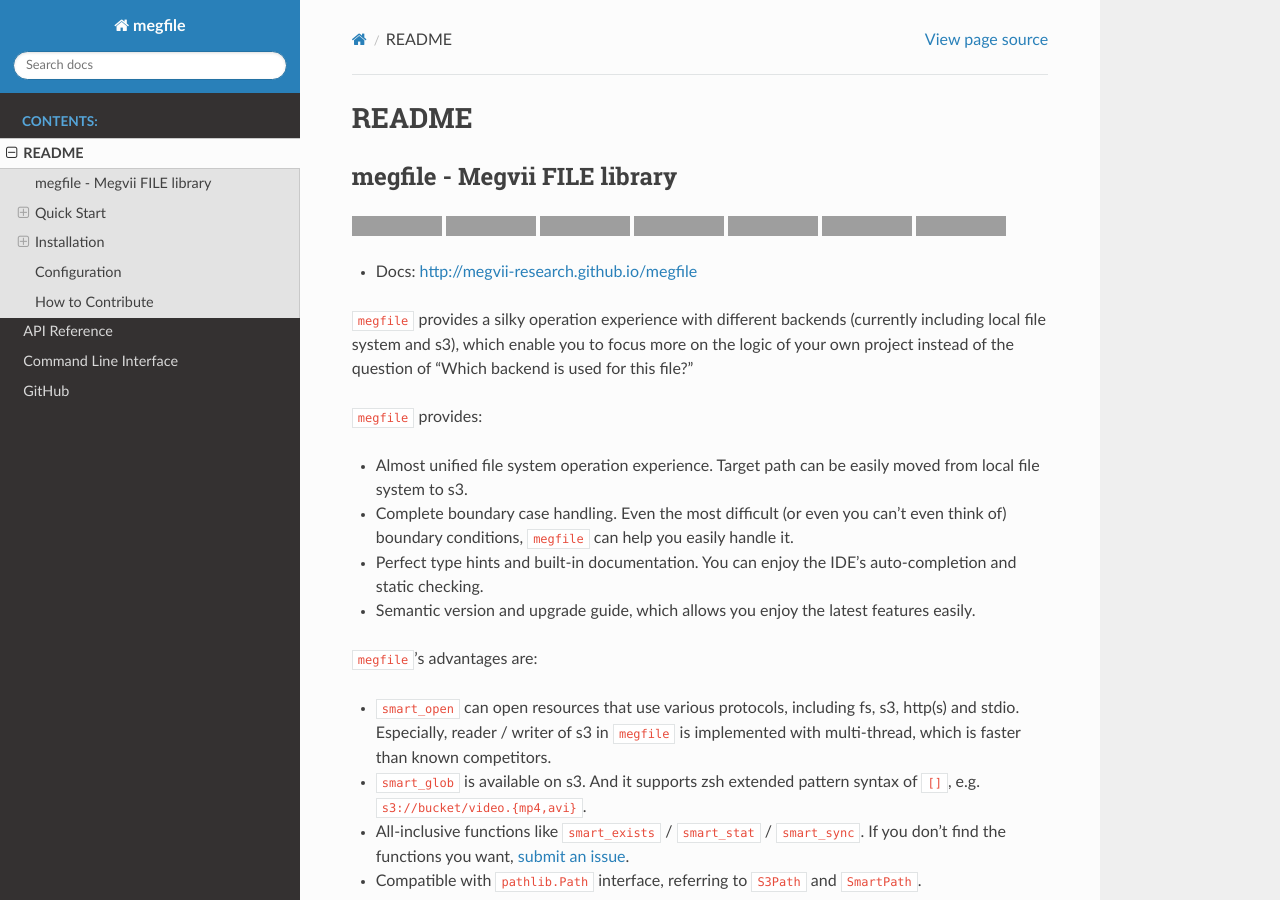
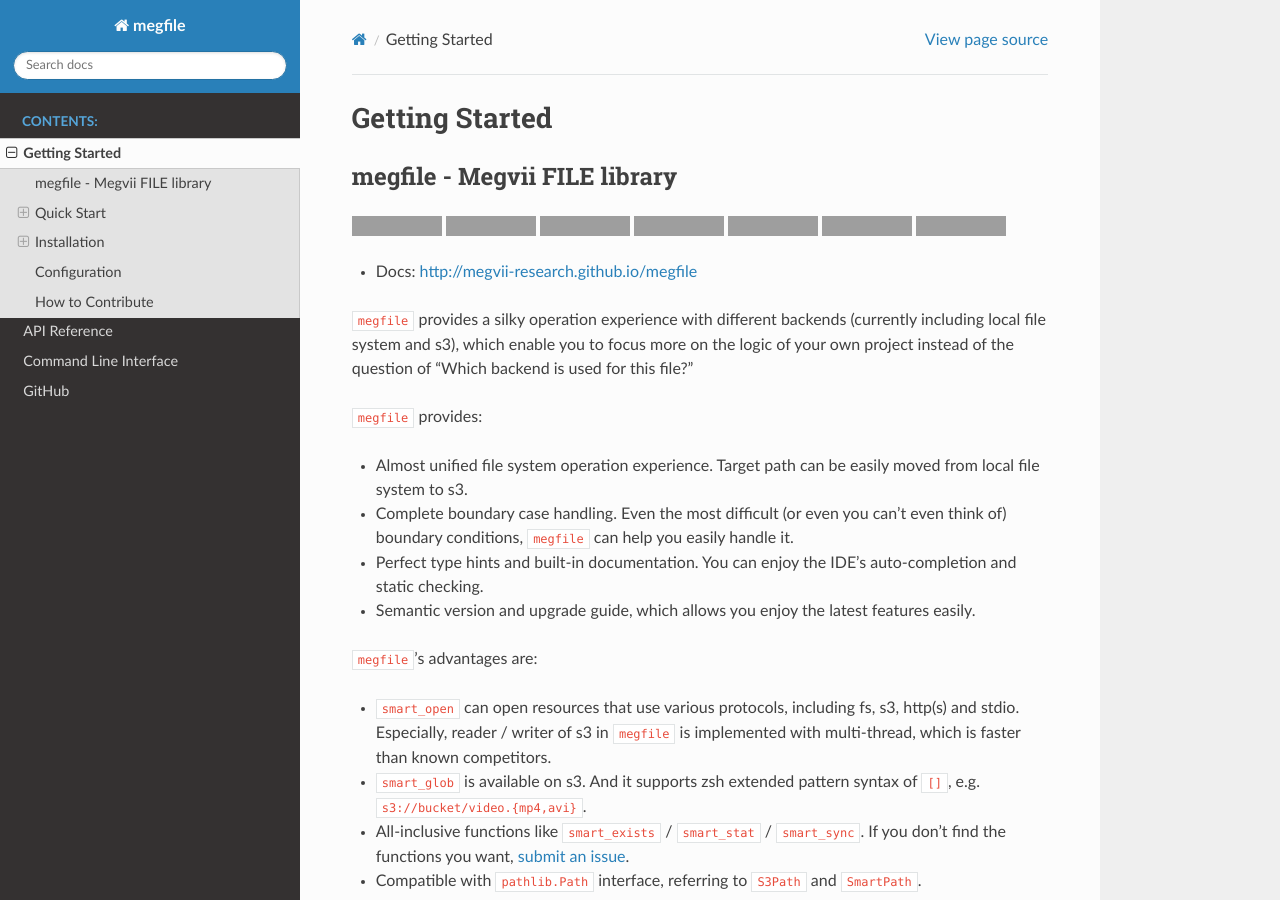
Before and after one commit to megvii-research/megfile, a Sphinx documentation site: the page built from docs/readme.rst, in a window 1280 px wide and 900 px high, cut to the strip 0-900 px from the top of the window. Built offline with Sphinx 7.4.7 and the Read the Docs theme 2.0.0, drawn with Linux system fonts in a browser that asks for light colours; grey boxes are pictures that could not be loaded.

Commit message:
update docs 4

```diff
--- a/docs/readme.rst
+++ b/docs/readme.rst
@@ -1,4 +1,4 @@
-README
-======
+Getting Started
+===============
 
 .. mdinclude:: ../README.md
```
